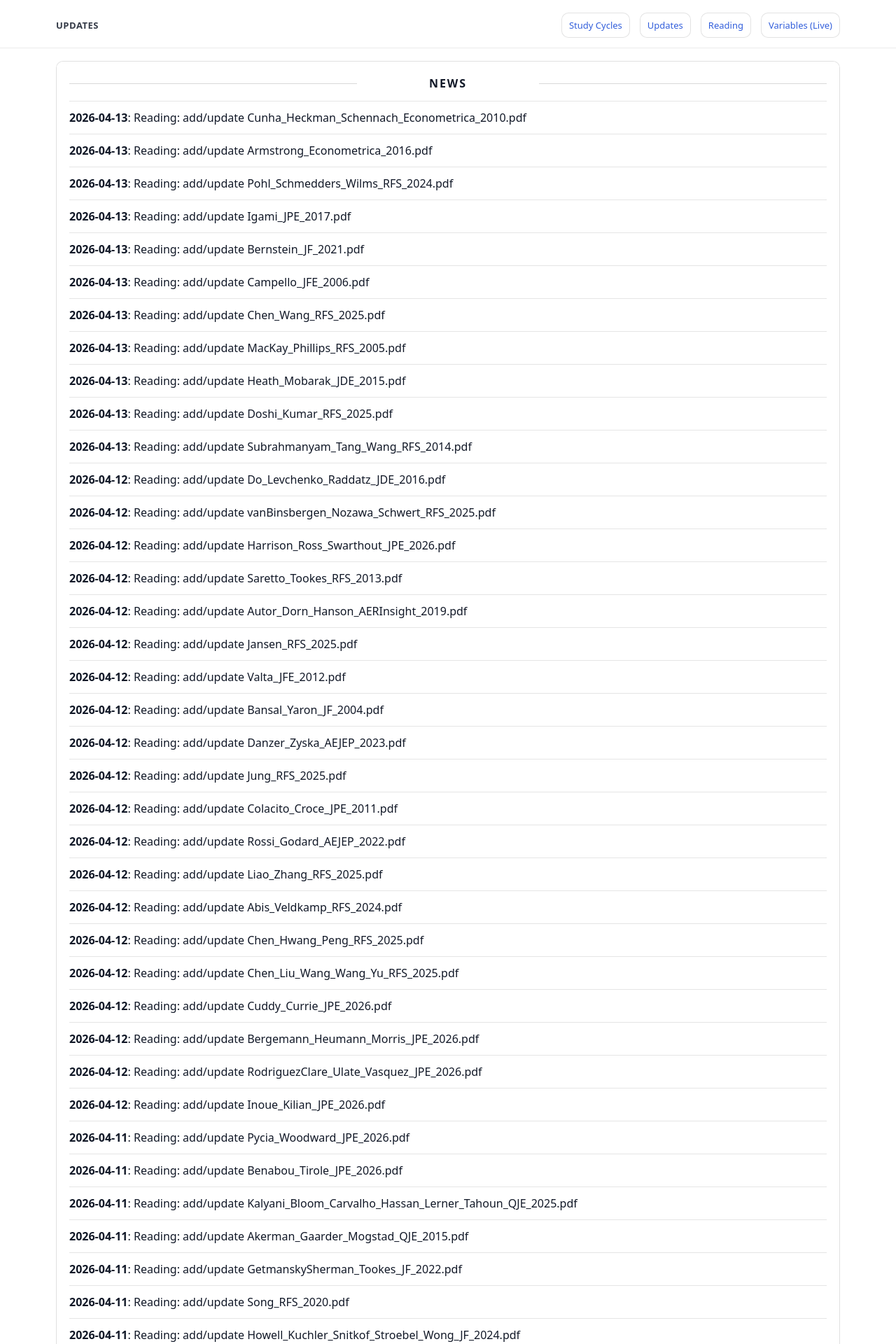
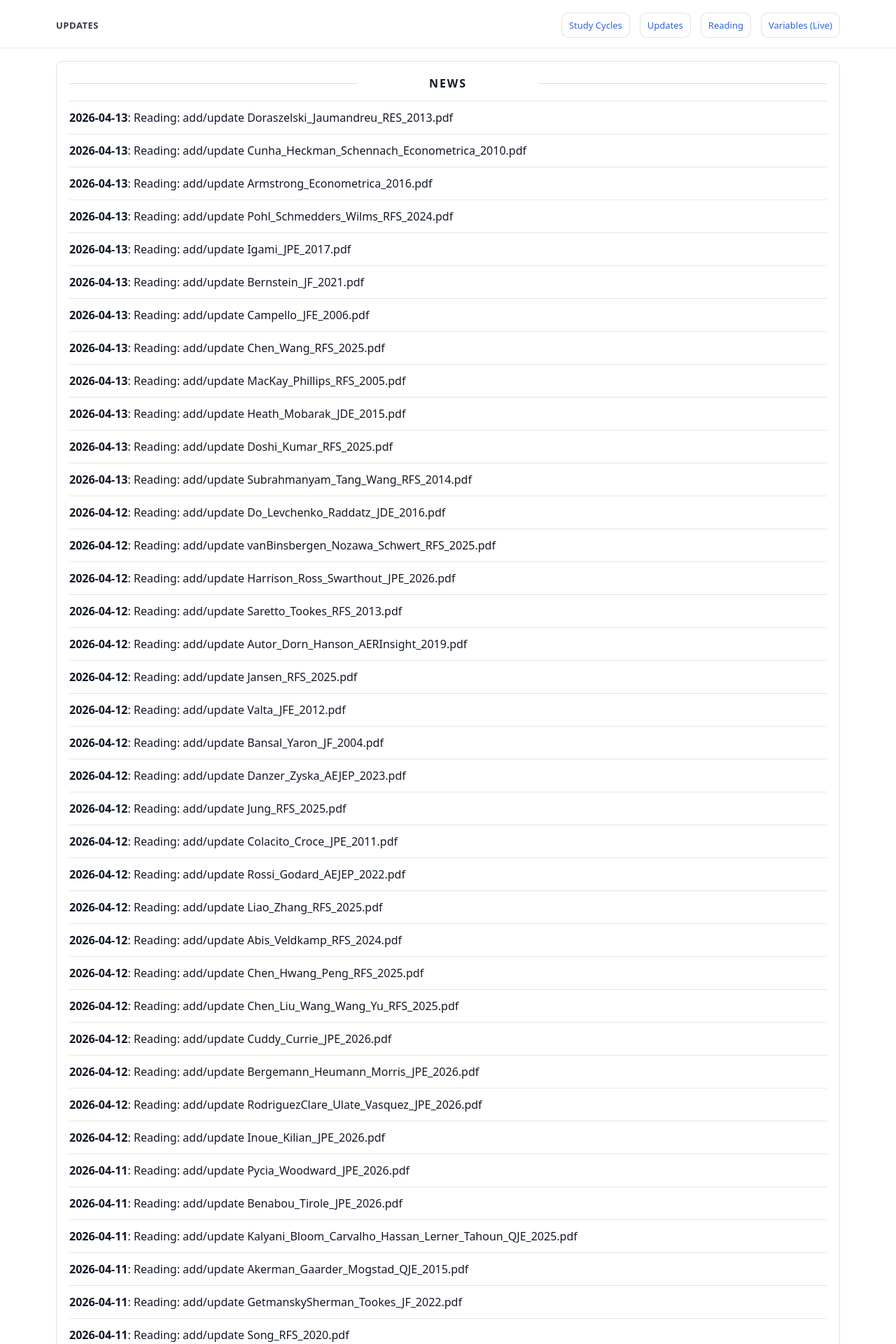
Before and after one commit to yaxinzn/study-archive, a Jekyll site: the page built from updates/index.md, in a window 1280 px wide. Shown: the top 1920 px of the page at 70% size. Built offline with Jekyll 4.4.1, drawn with Linux system fonts in a browser that asks for light colours; some of the changed text lies outside the part shown.

Commit message:
chore: update NEWS feed

```diff
--- a/_data/news.yml
+++ b/_data/news.yml
@@ -1,4 +1,7 @@
 # Auto-generated update history (sorted newest -> oldest). Do not edit manually.
+- ts: "1776077472"
+  date: "2026-04-13"
+  title: "Reading: add/update Doraszelski_Jaumandreu_RES_2013.pdf"
 - ts: "1776076916"
   date: "2026-04-13"
   title: "Reading: add/update Cunha_Heckman_Schennach_Econometrica_2010.pdf"
```
